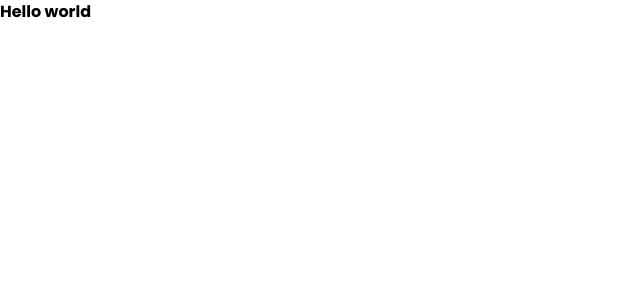
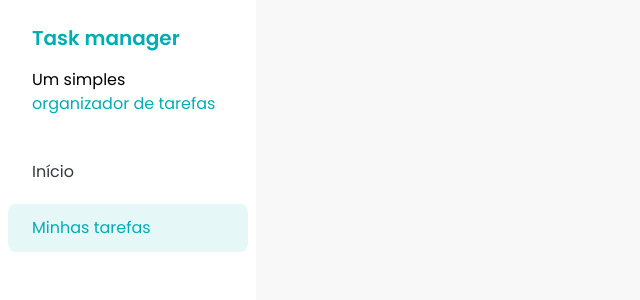
Before and after one commit to Abimael-Pereira/task-manager-react, a React (Vite) app: page / in a window 1280 px wide. Shown: the top 300 px of the page, without its empty margins (0-640 px from the left). Built offline with nearby package versions, Linux system fonts and the light colour scheme.

Commit message:
feat: add Sidebar and SidebarButton component

```diff
--- a/src/App.jsx
+++ b/src/App.jsx
@@ -1,5 +1,11 @@
+import Sidebar from './components/Sidebar';
+
 function App() {
-  return <h1 className="font-bold">Hello world</h1>;
+  return (
+    <div>
+      <Sidebar />
+    </div>
+  );
 }
 
 export default App;
--- /dev/null
+++ b/src/components/Sidebar.jsx
@@ -0,0 +1,21 @@
+import SidebarButton from './SidebarButton';
+
+const Sidebar = () => {
+  return (
+    <div className="h-screen w-64 bg-white">
+      <div className="space-y-4 px-8 py-6">
+        <h1 className="text-xl font-semibold text-[#00ADB5]">Task manager</h1>
+        <p>
+          Um simples{' '}
+          <span className="text-[#00ADB5]">organizador de tarefas</span>
+        </p>
+      </div>
+      <div className="flex flex-col gap-2 p-2">
+        <SidebarButton>Início</SidebarButton>
+        <SidebarButton variant="selected">Minhas tarefas</SidebarButton>
+      </div>
+    </div>
+  );
+};
+
+export default Sidebar;
--- /dev/null
+++ b/src/components/SidebarButton.jsx
@@ -0,0 +1,16 @@
+const SidebarButton = ({ children, variant }) => {
+  const getVariantClasses = () => {
+    if (variant === 'selected') {
+      return 'bg-[#E6F7F8] text-[#00ADB5]';
+    }
+
+    return 'text-[#35383E]';
+  };
+  return (
+    <a href="#" className={`rounded-lg px-6 py-3 ${getVariantClasses()}`}>
+      {children}
+    </a>
+  );
+};
+
+export default SidebarButton;
--- a/src/index.css
+++ b/src/index.css
@@ -3,129 +3,133 @@
 
 @layer base {
   @font-face {
-    font-family: "Poppins";
-    src: url("/src/assets/fonts/Poppins-Black.ttf") format("truetype");
+    font-family: 'Poppins';
+    src: url('/src/assets/fonts/Poppins-Black.ttf') format('truetype');
     font-weight: 900;
     font-style: normal;
   }
 
   @font-face {
-    font-family: "Poppins";
-    src: url("/src/assets/fonts/Poppins-BlackItalic.ttf") format("truetype");
+    font-family: 'Poppins';
+    src: url('/src/assets/fonts/Poppins-BlackItalic.ttf') format('truetype');
     font-weight: 900;
     font-style: italic;
   }
 
   @font-face {
-    font-family: "Poppins";
-    src: url("/src/assets/fonts/Poppins-Bold.ttf") format("truetype");
+    font-family: 'Poppins';
+    src: url('/src/assets/fonts/Poppins-Bold.ttf') format('truetype');
     font-weight: 700;
     font-style: normal;
   }
 
   @font-face {
-    font-family: "Poppins";
-    src: url("/src/assets/fonts/Poppins-BoldItalic.ttf") format("truetype");
+    font-family: 'Poppins';
+    src: url('/src/assets/fonts/Poppins-BoldItalic.ttf') format('truetype');
     font-weight: 700;
     font-style: italic;
   }
 
   @font-face {
-    font-family: "Poppins";
-    src: url("/src/assets/fonts/Poppins-ExtraBold.ttf") format("truetype");
+    font-family: 'Poppins';
+    src: url('/src/assets/fonts/Poppins-ExtraBold.ttf') format('truetype');
     font-weight: 800;
     font-style: normal;
   }
 
   @font-face {
-    font-family: "Poppins";
-    src: url("/src/assets/fonts/Poppins-ExtraBoldItalic.ttf") format("truetype");
+    font-family: 'Poppins';
+    src: url('/src/assets/fonts/Poppins-ExtraBoldItalic.ttf') format('truetype');
     font-weight: 800;
     font-style: italic;
   }
 
   @font-face {
-    font-family: "Poppins";
-    src: url("/src/assets/fonts/Poppins-ExtraLight.ttf") format("truetype");
+    font-family: 'Poppins';
+    src: url('/src/assets/fonts/Poppins-ExtraLight.ttf') format('truetype');
     font-weight: 200;
     font-style: normal;
   }
 
   @font-face {
-    font-family: "Poppins";
-    src: url("/src/assets/fonts/Poppins-ExtraLightItalic.ttf")
-      format("truetype");
+    font-family: 'Poppins';
+    src: url('/src/assets/fonts/Poppins-ExtraLightItalic.ttf')
+      format('truetype');
     font-weight: 200;
     font-style: italic;
   }
 
   @font-face {
-    font-family: "Poppins";
-    src: url("/src/assets/fonts/Poppins-Italic.ttf") format("truetype");
+    font-family: 'Poppins';
+    src: url('/src/assets/fonts/Poppins-Italic.ttf') format('truetype');
     font-weight: 400;
     font-style: italic;
   }
 
   @font-face {
-    font-family: "Poppins";
-    src: url("/src/assets/fonts/Poppins-Light.ttf") format("truetype");
+    font-family: 'Poppins';
+    src: url('/src/assets/fonts/Poppins-Light.ttf') format('truetype');
     font-weight: 300;
     font-style: normal;
   }
 
   @font-face {
-    font-family: "Poppins";
-    src: url("/src/assets/fonts/Poppins-LightItalic.ttf") format("truetype");
+    font-family: 'Poppins';
+    src: url('/src/assets/fonts/Poppins-LightItalic.ttf') format('truetype');
     font-weight: 300;
     font-style: italic;
   }
 
   @font-face {
-    font-family: "Poppins";
-    src: url("/src/assets/fonts/Poppins-Medium.ttf") format("truetype");
+    font-family: 'Poppins';
+    src: url('/src/assets/fonts/Poppins-Medium.ttf') format('truetype');
     font-weight: 500;
     font-style: normal;
   }
 
   @font-face {
-    font-family: "Poppins";
-    src: url("/src/assets/fonts/Poppins-MediumItalic.ttf") format("truetype");
+    font-family: 'Poppins';
+    src: url('/src/assets/fonts/Poppins-MediumItalic.ttf') format('truetype');
     font-weight: 500;
     font-style: italic;
   }
 
   @font-face {
-    font-family: "Poppins";
-    src: url("/src/assets/fonts/Poppins-Regular.ttf") format("truetype");
+    font-family: 'Poppins';
+    src: url('/src/assets/fonts/Poppins-Regular.ttf') format('truetype');
     font-weight: 400;
     font-style: normal;
   }
 
   @font-face {
-    font-family: "Poppins";
-    src: url("/src/assets/fonts/Poppins-SemiBold.ttf") format("truetype");
+    font-family: 'Poppins';
+    src: url('/src/assets/fonts/Poppins-SemiBold.ttf') format('truetype');
     font-weight: 600;
     font-style: normal;
   }
 
   @font-face {
-    font-family: "Poppins";
-    src: url("/src/assets/fonts/Poppins-SemiBoldItalic.ttf") format("truetype");
+    font-family: 'Poppins';
+    src: url('/src/assets/fonts/Poppins-SemiBoldItalic.ttf') format('truetype');
     font-weight: 600;
     font-style: italic;
   }
 
   @font-face {
-    font-family: "Poppins";
-    src: url("/src/assets/fonts/Poppins-Thin.ttf") format("truetype");
+    font-family: 'Poppins';
+    src: url('/src/assets/fonts/Poppins-Thin.ttf') format('truetype');
     font-weight: 100;
     font-style: normal;
   }
 
   @font-face {
-    font-family: "Poppins";
-    src: url("/src/assets/fonts/Poppins-ThinItalic.ttf") format("truetype");
+    font-family: 'Poppins';
+    src: url('/src/assets/fonts/Poppins-ThinItalic.ttf') format('truetype');
     font-weight: 100;
     font-style: italic;
   }
+
+  body {
+    @apply bg-[#f8f8f8]
+  }
 }
```
Also changed, not shown: .eslintrc.cjs, 1 other file (tests, documents, lock files or other folders).
